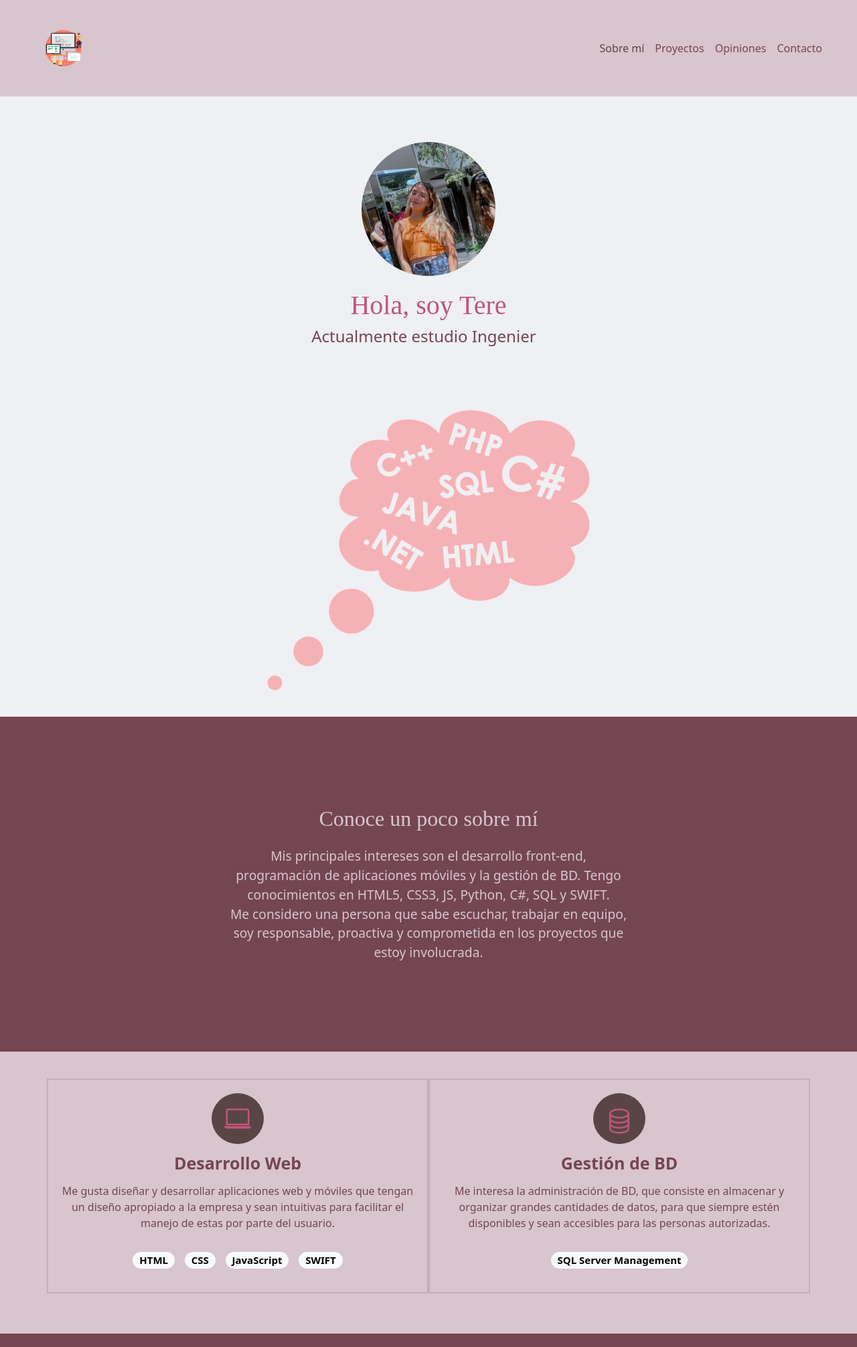
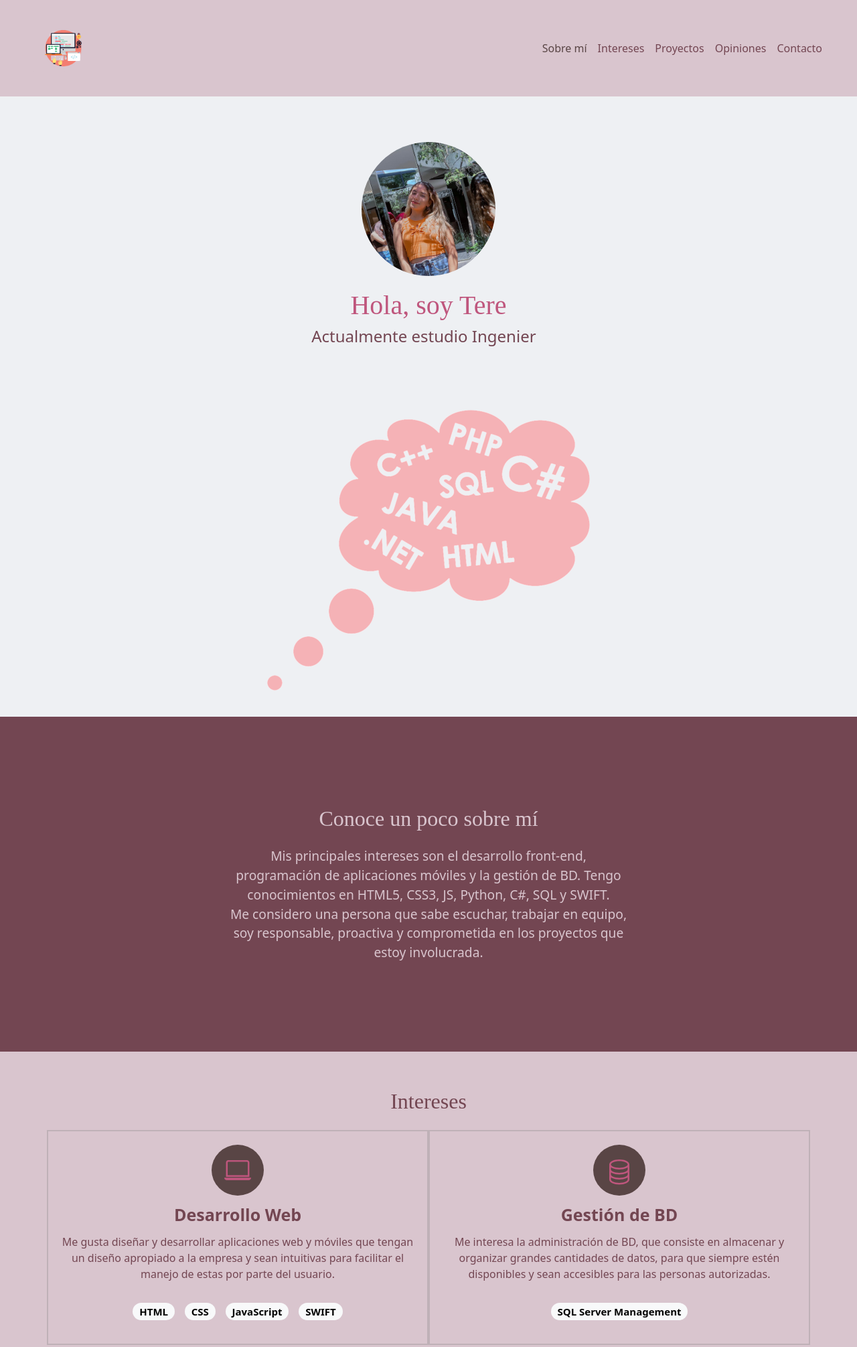
Before and after one commit to tere-cg/-Portafolio-, a plain HTML site: page index.html in a window 1280 px wide. Shown: the top 2011 px of the page at 67% size. Drawn offline with nearby package versions, Linux system fonts and the light colour scheme; a web font is replaced by a local one.

Commit message:
Update index.html

```diff
--- a/index.html
+++ b/index.html
@@ -38,6 +38,9 @@
               <a class="nav-link active" aria-current="page" href="#sobre-mi" style="color: #594545">Sobre mí</a>
             </li>
             <li class="nav-item">
+              <a class="nav-link" href="#experiencia">Intereses</a>
+            </li>
+            <li class="nav-item">
               <a class="nav-link" href="#proyectos">Proyectos</a>
             </li>
             <li class="nav-item">
@@ -75,6 +78,7 @@
 
     <!-- Experiencia -->
     <section class="experiencia seccion-clara">
+      <h2 class="seccion-titulo">Intereses</h2>
       <div class="container text-center">
         <div class="row">
           <!-- Desarrollo Web -->
```
